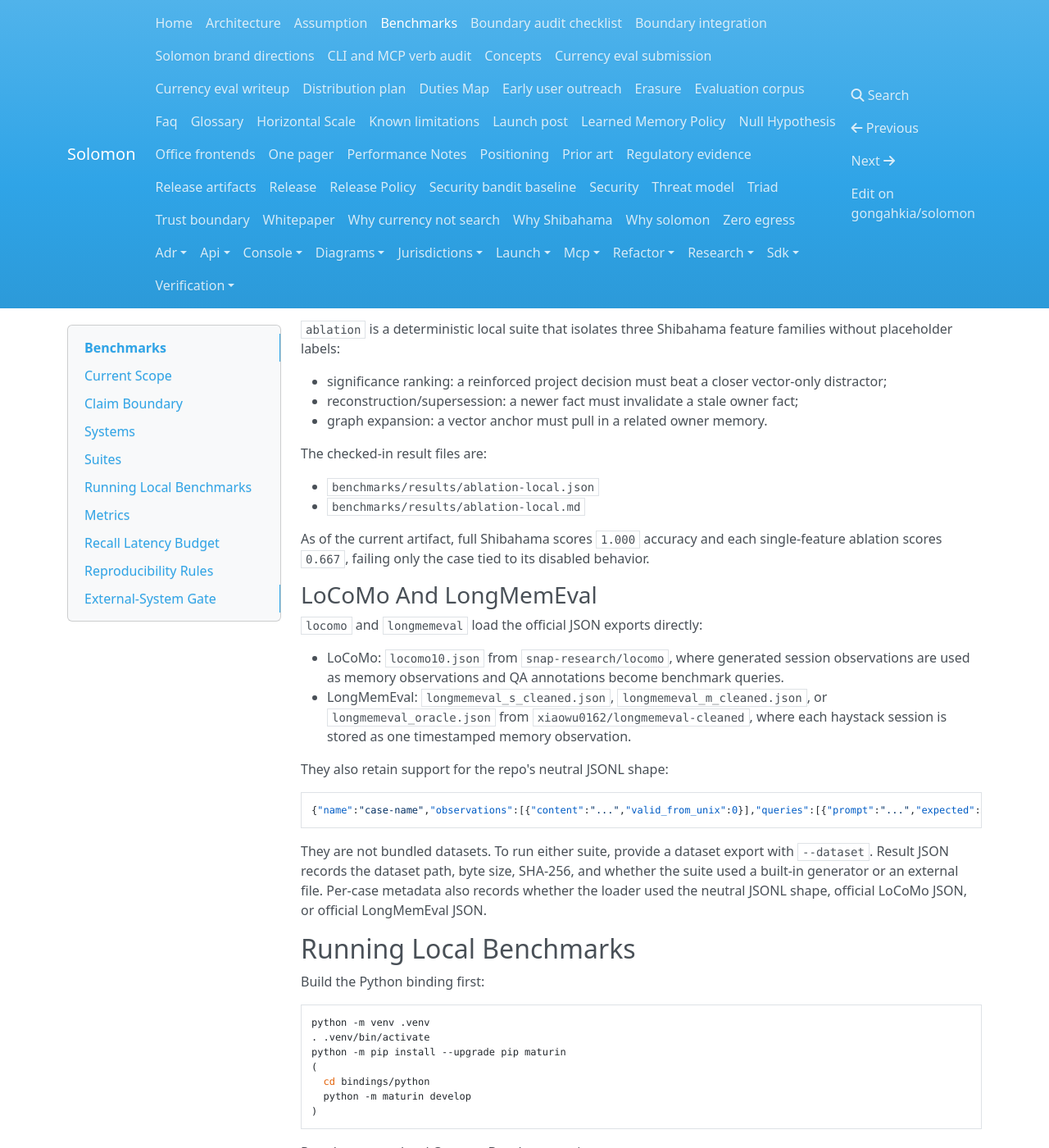
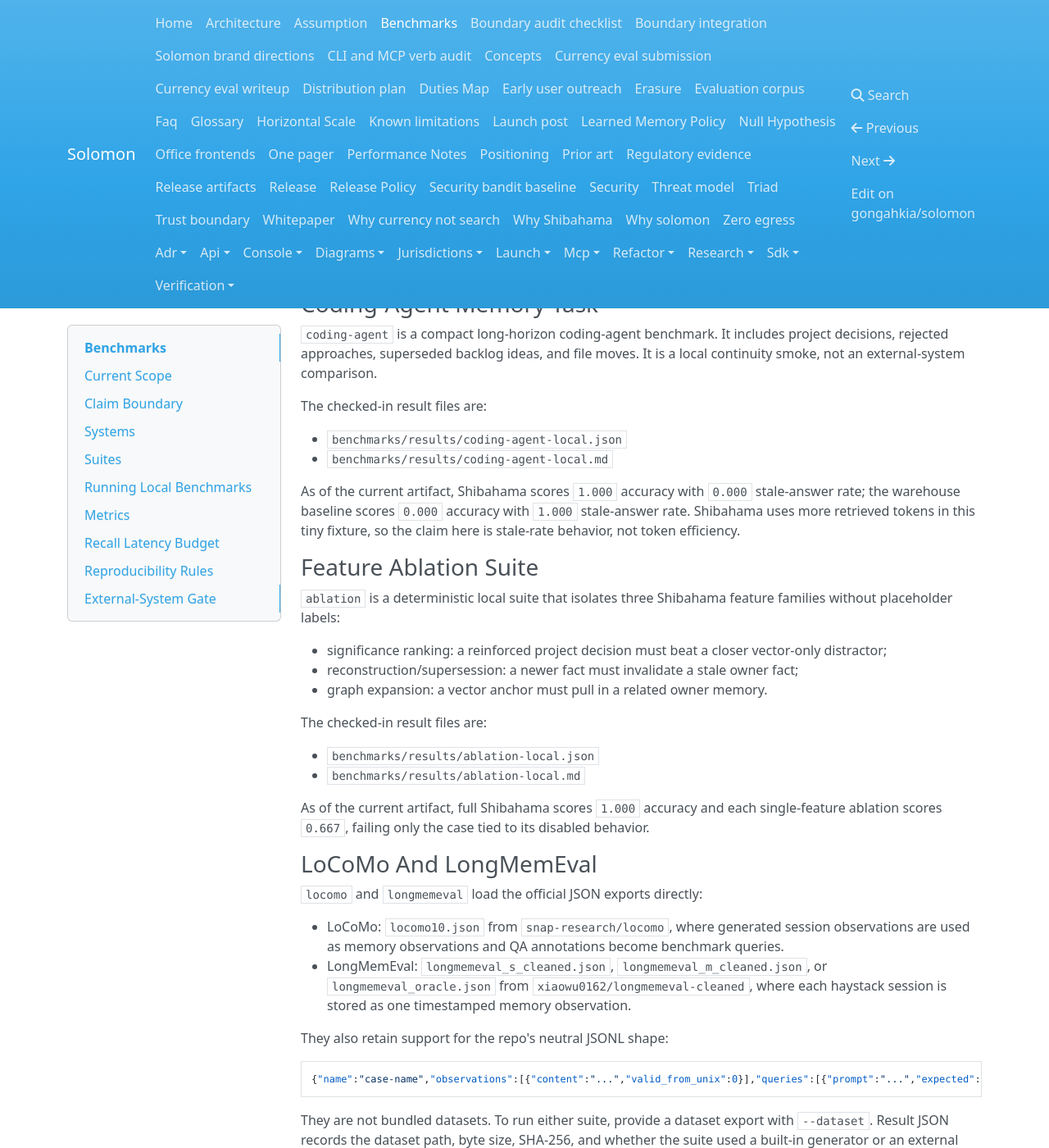
Before and after one commit to gongahkia/solomon, an MkDocs documentation site: the page built from docs/benchmarks.md, in a window 1280 px wide and 1400 px high, scrolled down 1643 px. Shown: the whole window at 82% size. Built offline with MkDocs 1.6.1, drawn with Linux system fonts in a browser that asks for light colours; nearby versions of some CDN libraries; some of the changed text lies outside the part shown.

Commit message:
thanks
(cherry picked from commit 9725acd44034e70c2417c99587556a5c776efc93)
(cherry picked from commit cc078dd3f0ec5e71fd5970af98609475ee43fe32)

````diff
--- a/docs/benchmarks.md
+++ b/docs/benchmarks.md
@@ -27,6 +27,13 @@
 and mutation/forgetting behavior before broad leaderboard accuracy. LoCoMo and
 LongMemEval results must be reported alongside flat retrieval baselines, even
 when those baselines win.
+
+The closest published comparison to the bi-temporal, non-destructive part of the
+thesis is Engram (`arXiv:2606.09900`). Any claim about supersession,
+point-in-time recall, provenance-preserving invalidation, or token-efficient
+LongMemEval-S retrieval must compare against Engram where the benchmark setup is
+reproducible. Shibahama should lead with stale-rate, auditability, human signals,
+and Tideline legibility only when those are measured or directly demonstrated.
 
 ## Systems
 
@@ -77,9 +84,18 @@
 ### Coding-Agent Memory Task
 
 `coding-agent` is a compact long-horizon coding-agent benchmark. It includes
-project decisions, rejected approaches, and file moves. It remains experimental
-and has no checked-in result artifact; do not cite it as a passing benchmark
-until a non-placeholder result is generated and committed.
+project decisions, rejected approaches, superseded backlog ideas, and file
+moves. It is a local continuity smoke, not an external-system comparison.
+
+The checked-in result files are:
+
+- `benchmarks/results/coding-agent-local.json`
+- `benchmarks/results/coding-agent-local.md`
+
+As of the current artifact, Shibahama scores `1.000` accuracy with `0.000`
+stale-answer rate; the warehouse baseline scores `0.000` accuracy with `1.000`
+stale-answer rate. Shibahama uses more retrieved tokens in this tiny fixture, so
+the claim here is stale-rate behavior, not token efficiency.
 
 ### Feature Ablation Suite
 
@@ -147,14 +163,14 @@
   --markdown benchmarks/results/currencybench-local.md
 ```
 
-Run the experimental coding-agent benchmark:
+Run the local coding-agent continuity smoke:
 
 ```sh
 python benchmarks/run.py \
   --suite coding-agent \
   --systems shibahama,warehouse \
-  --output /tmp/coding-agent-experimental.json \
-  --markdown /tmp/coding-agent-experimental.md
+  --output benchmarks/results/coding-agent-local.json \
+  --markdown benchmarks/results/coding-agent-local.md
 ```
 
 Run the local feature ablations:
````
Also changed, not shown: NEXT-TODO.md (+3 -3 lines), README.md (+14 -4 lines), benchmarks/results/README.md (+2 -0 lines), benchmarks/results/coding-agent-local.md (added, +6 -0 lines), docs/launch/faq.md (+12 -0 lines), docs/launch/writeup.md (+12 -4 lines), docs/null-hypothesis.md (+12 -0 lines), 2 other files.
